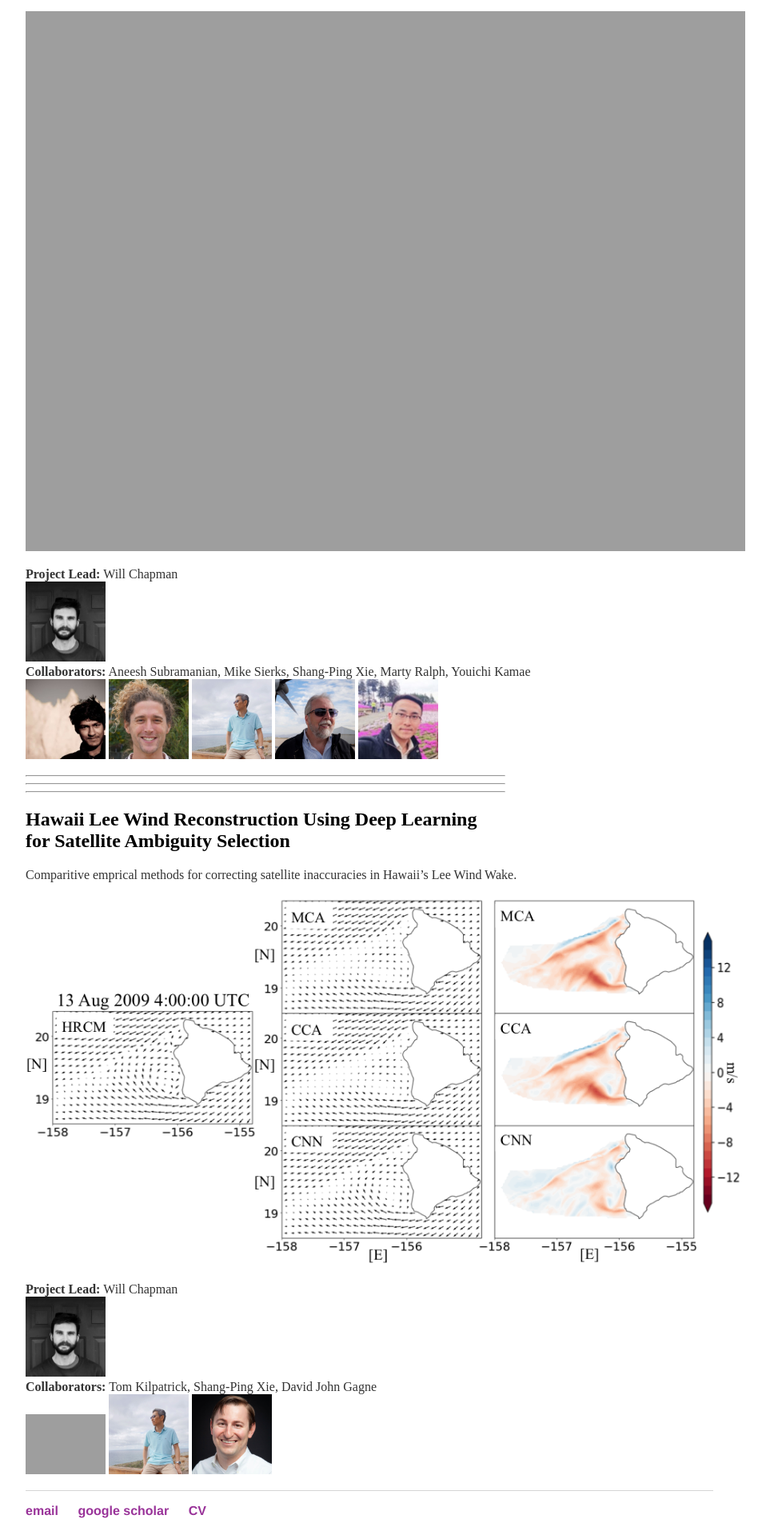
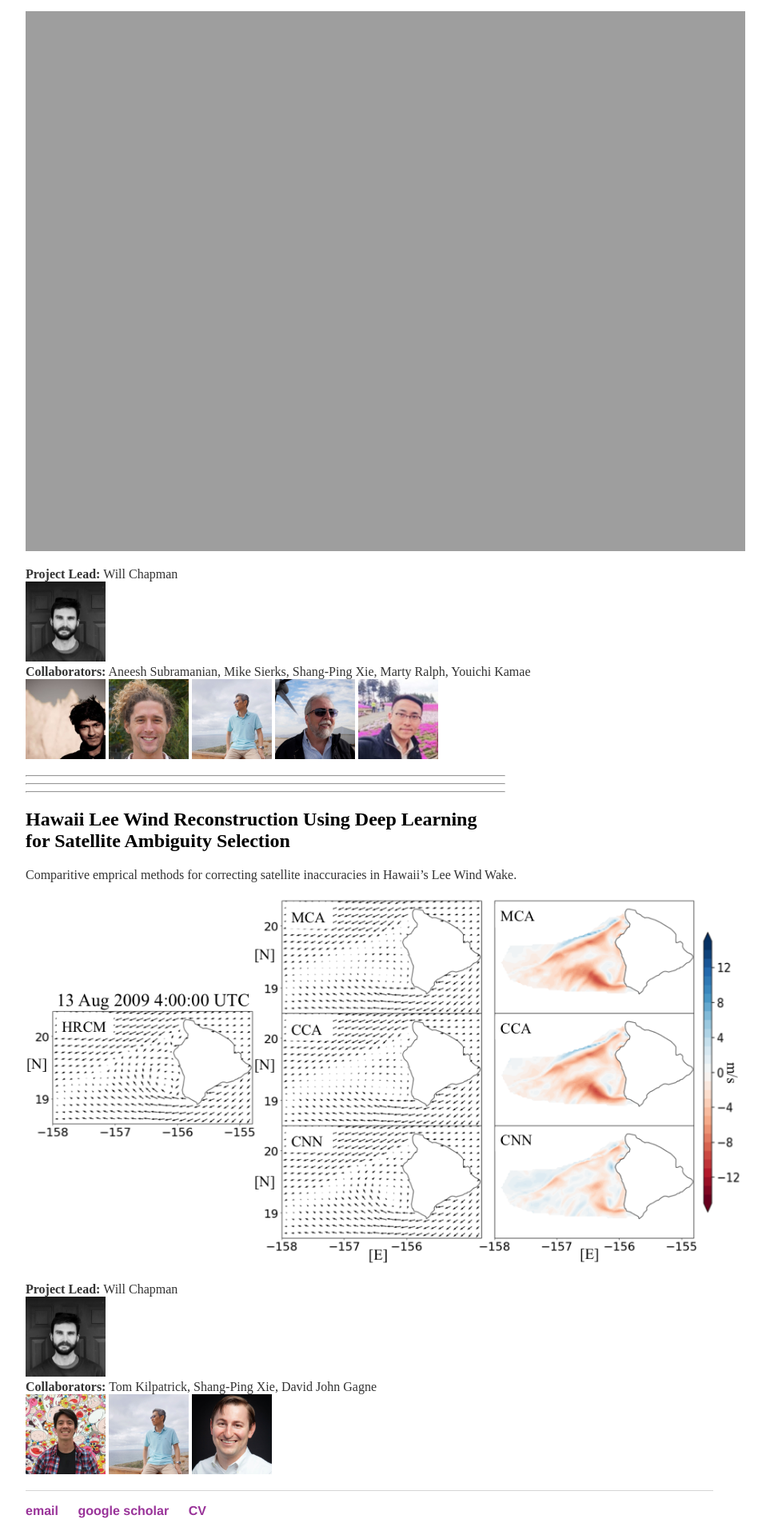
Before and after one commit to WillyChap/willychap_beta.github.io, a Jekyll site: the page built from research/projects.md, in a window 1280 px wide. Shown: the part 1036-2950 px from the top of the page at 80% size, without its empty margins (276-1239 px from the left). Built offline with Jekyll 4.4.1, drawn with Linux system fonts in a browser that asks for light colours; our own code applies the rules of GitHub Pages for plain Markdown files.

Commit message:
Update projects.md

```diff
--- a/research/projects.md
+++ b/research/projects.md
@@ -39,4 +39,4 @@
 
 **Project Lead:** Will Chapman<br/>
 <img src="http://willychap.github.io/images/william_chapman_square.jpg" alt="Me" width="100"/><br/>
-**Collaborators:** Tom Kilpatrick, Shang-Ping Xie, David John Gagne<br/> <a href="https://tomkilpatrick.github.io/"><img src="http://willychap.github.io/images/TK.jpg" alt="TK" width="100"/></a> <a href="https://sxie.scrippsprofiles.ucsd.edu/"><img src="http://willychap.github.io/images/SPX.jpg" alt="SPX" width="100"/></a> <a href="https://djgagne.github.io/"><img src="http://willychap.github.io/images/DJG.jpg" alt="DJG" width="100"/></a>
+**Collaborators:** Tom Kilpatrick, Shang-Ping Xie, David John Gagne<br/> <a href="https://tomkilpatrick.github.io/"><img src="http://willychap.github.io/images/TK.jpeg" alt="TK" width="100"/></a> <a href="https://sxie.scrippsprofiles.ucsd.edu/"><img src="http://willychap.github.io/images/SPX.jpg" alt="SPX" width="100"/></a> <a href="https://djgagne.github.io/"><img src="http://willychap.github.io/images/DJG.jpg" alt="DJG" width="100"/></a>
```
